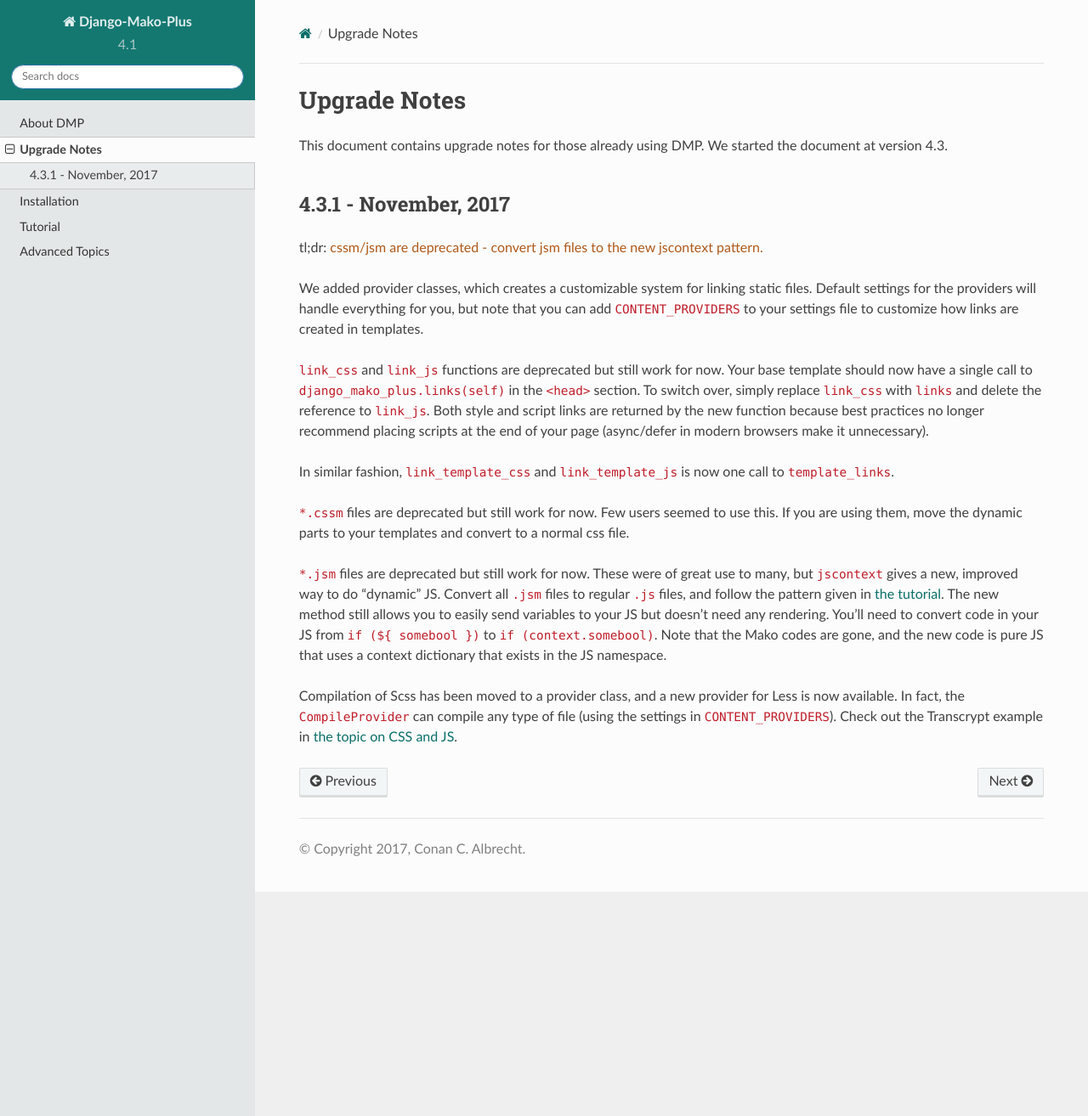
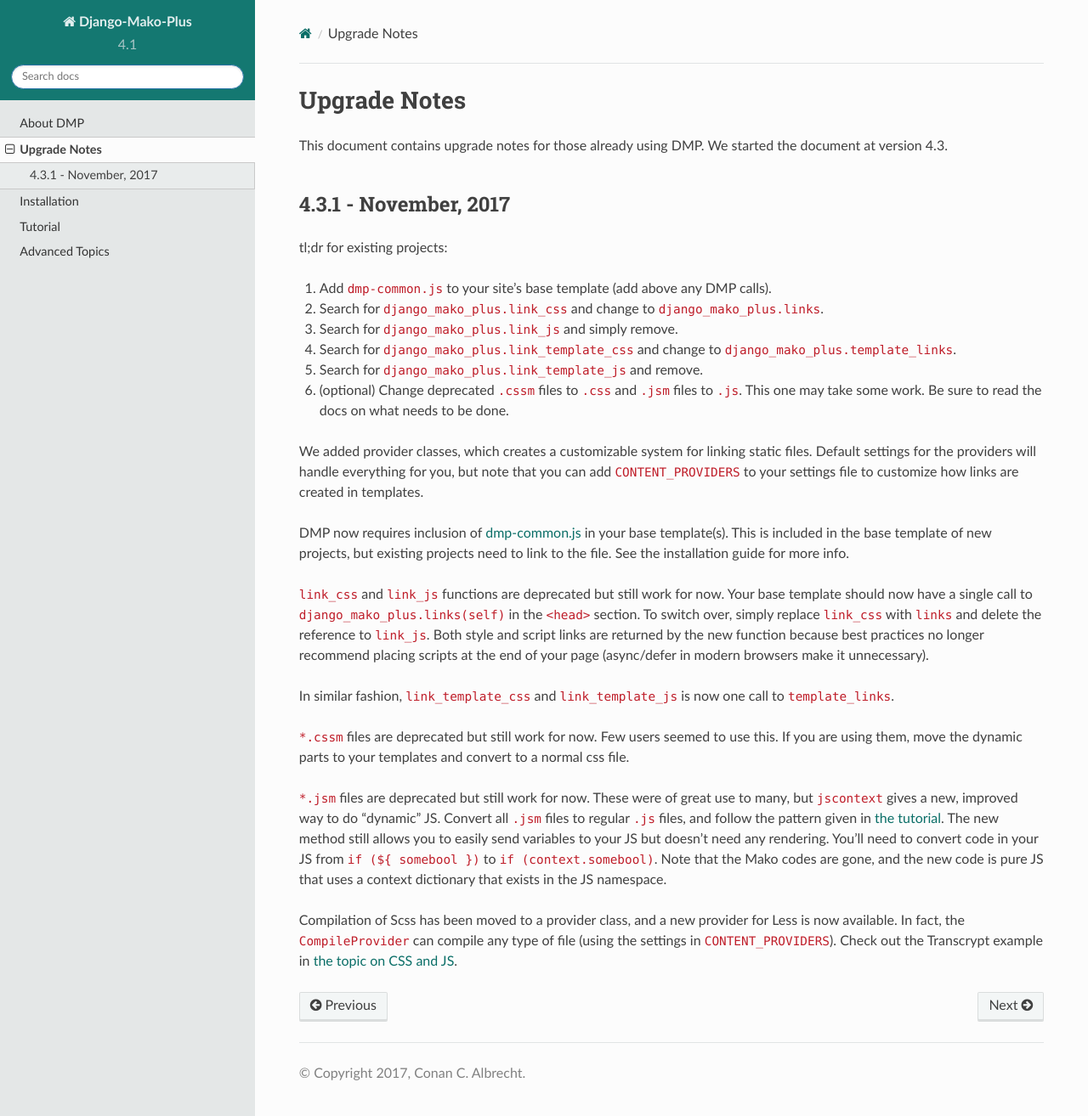
Before and after one commit to doconix/django-mako-plus, a Sphinx documentation site: the page built from docs/upgrade_notes.rst, in a window 1280 px wide and 1314 px high. Shown: the whole window at 85% size. Built offline with Sphinx 7.4.7 and the Read the Docs theme 2.0.0, drawn with Linux system fonts in a browser that asks for light colours.

Commit message:
fixes to upgrade notes

```diff
--- a/docs/upgrade_notes.rst
+++ b/docs/upgrade_notes.rst
@@ -6,9 +6,23 @@
 4.3.1 - November, 2017
 -----------------------------
 
-tl;dr: **cssm/jsm are deprecated - convert jsm files to the new jscontext pattern.**
+tl;dr for existing projects:
+
+1. Add ``dmp-common.js`` to your site's base template (add above any DMP calls).
+
+2. Search for ``django_mako_plus.link_css`` and change to ``django_mako_plus.links``.
+
+3. Search for ``django_mako_plus.link_js`` and simply remove.
+
+4. Search for ``django_mako_plus.link_template_css`` and change to ``django_mako_plus.template_links``.
+
+5. Search for ``django_mako_plus.link_template_js`` and remove.
+
+6. (optional) Change deprecated ``.cssm`` files to ``.css`` and ``.jsm`` files to ``.js``.  This one may take some work.  Be sure to read the docs on what needs to be done.
 
 We added provider classes, which creates a customizable system for linking static files.  Default settings for the providers will handle everything for you, but note that you can add ``CONTENT_PROVIDERS`` to your settings file to customize how links are created in templates.
+
+DMP now requires inclusion of `dmp-common.js <https://github.com/doconix/django-mako-plus/tree/master/django_mako_plus/scripts>`_ in your base template(s).  This is included in the base template of new projects, but existing projects need to link to the file.  See the installation guide for more info.
 
 ``link_css`` and ``link_js`` functions are deprecated but still work for now.  Your base template should now have a single call to ``django_mako_plus.links(self)`` in the ``<head>`` section.  To switch over, simply replace ``link_css`` with ``links`` and delete the reference to ``link_js``.  Both style and script links are returned by the new function because best practices no longer recommend placing scripts at the end of your page (async/defer in modern browsers make it unnecessary).
 
```
